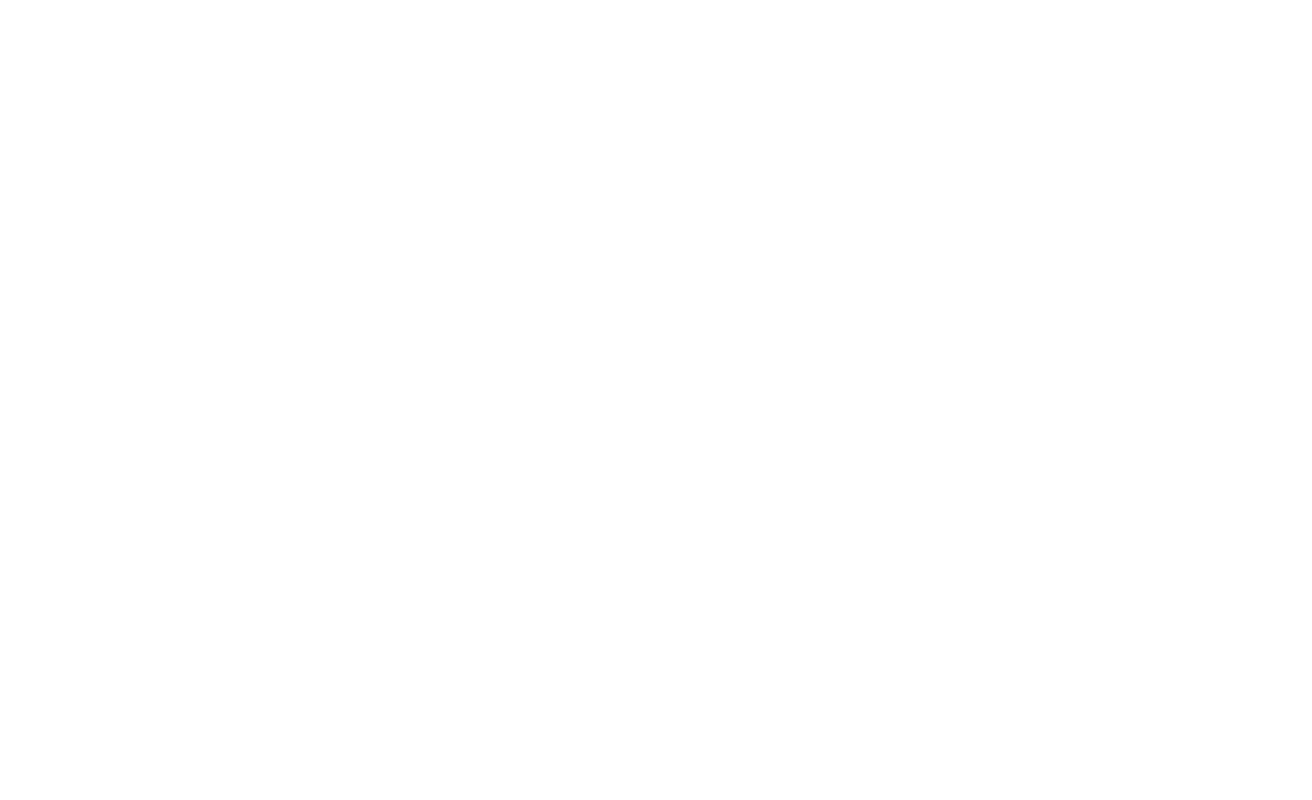
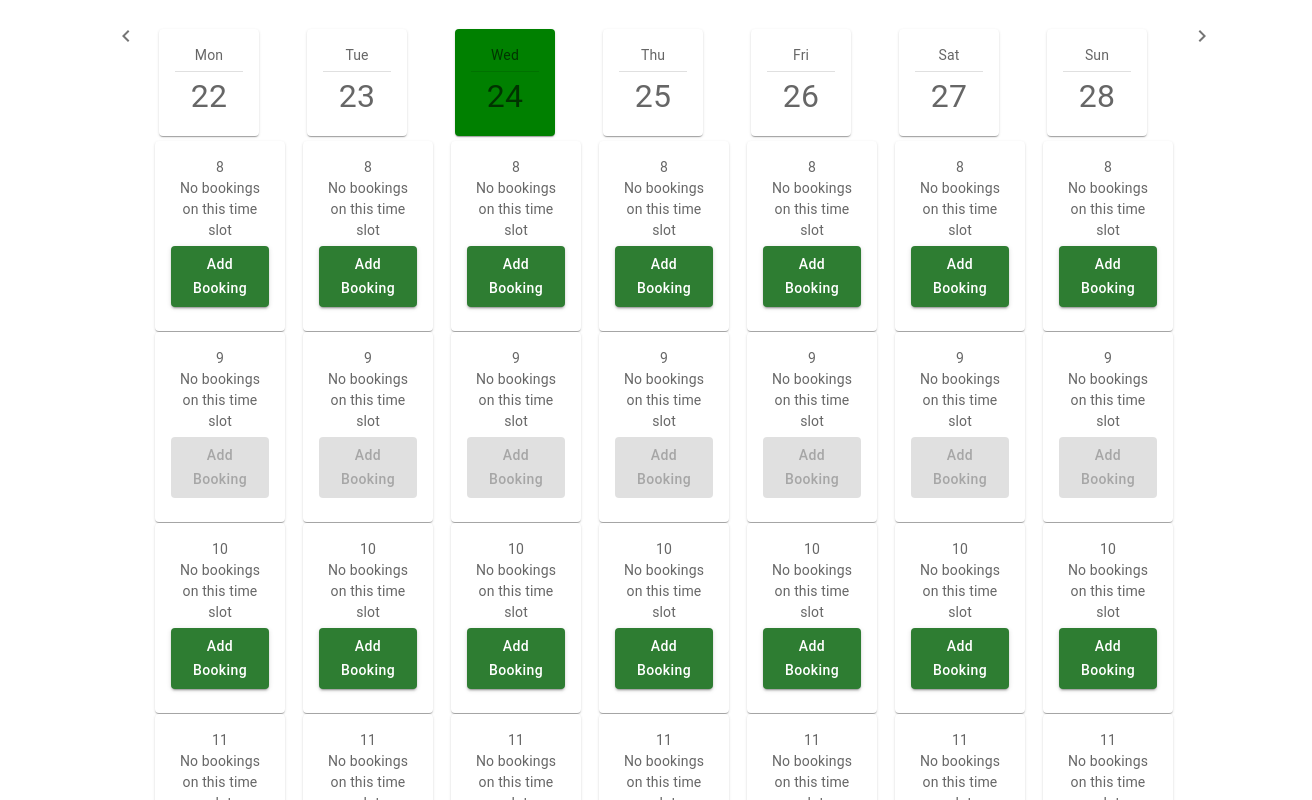
Before and after one commit to Rikanthan/Vacuum-front-end, a React (Create React App) app in the folder vacuum-app/: page /calender in a window 1280 px wide. Before the commit this address had no page. Shown: the top 800 px of the page, 1312 px wide, since content can reach past the window. Built offline with nearby package versions, Linux system fonts and the light colour scheme.

Commit message:
get hours

```diff
--- a/vacuum-app/src/App.js
+++ b/vacuum-app/src/App.js
@@ -14,15 +14,19 @@
         <Router>
           <Routes>
             <Route path='/' exact element={
-              <ShowCalendar/>}>
+              <ShowCalendar />}>
             </Route>
-            <Route path="/login" element={<Login/>}>
+            <Route path="/login" element={<Login />}>
             </Route>
-            <Route path="/register" element={<Register/>}>
+            <Route path="/register" element={<Register />}>
+            </Route>
+            <Route path="/serviceCenter" element={<ShowServiceCenter />}>
+            </Route>
+            <Route path="/calender" element={<ShowCalendar />}>
             </Route>
           </Routes>
         </Router>
-    </div>
+      </div>
     );
   }
 }
--- a/vacuum-app/src/Widgets/Cards/ShowSchedules.jsx
+++ b/vacuum-app/src/Widgets/Cards/ShowSchedules.jsx
@@ -1,12 +1,22 @@
 import { Alert, CircularProgress, Grid, IconButton, Snackbar } from "@mui/material";
 import React, { useEffect, useState } from "react"
 import Schedule from "./Schedule";
-
-
-const schedule = ["8:00 am", "9:00 am", "10:00 am", "11:00 am", "12:00 pm", "1:00 pm", "2:00 pm", "3:00 pm",
-    "4:00 pm", "5:00 pm", "6:00 pm"];
+import axios from "axios";
 
 export default function ShowSchedules() {
+
+    const [appointments,setAppointments] = useState([]);
+    const [schedule,setSchedule] = useState([]);
+    var date = new Date('2022-09-06T07:00:29');
+        Date.prototype.addHours = function(h) {
+        this.setTime(this.getTime() + (h*60*60*1000));
+        return this;
+        }
+        for(var i = 1; i < 12 ; i++){
+           var next = new Date(date.addHours(1));
+            schedule.push(next);
+        }
+
     return (
         <>
             <Grid item>
@@ -16,7 +26,7 @@
                         return (index < 11) ?
                             (
                                 <Schedule
-                                    time={element}
+                                    time={element.getHours()}
                                     booking={index % 2 == 0 ? true : false}
                                 />
                             ) :
```
Also changed, not shown: vacuum-app/src/Services/AppointmentService.js (added, +11 -0 lines), vacuum-app/src/Services/ProcessAppointment.js (added, +15 -0 lines).
